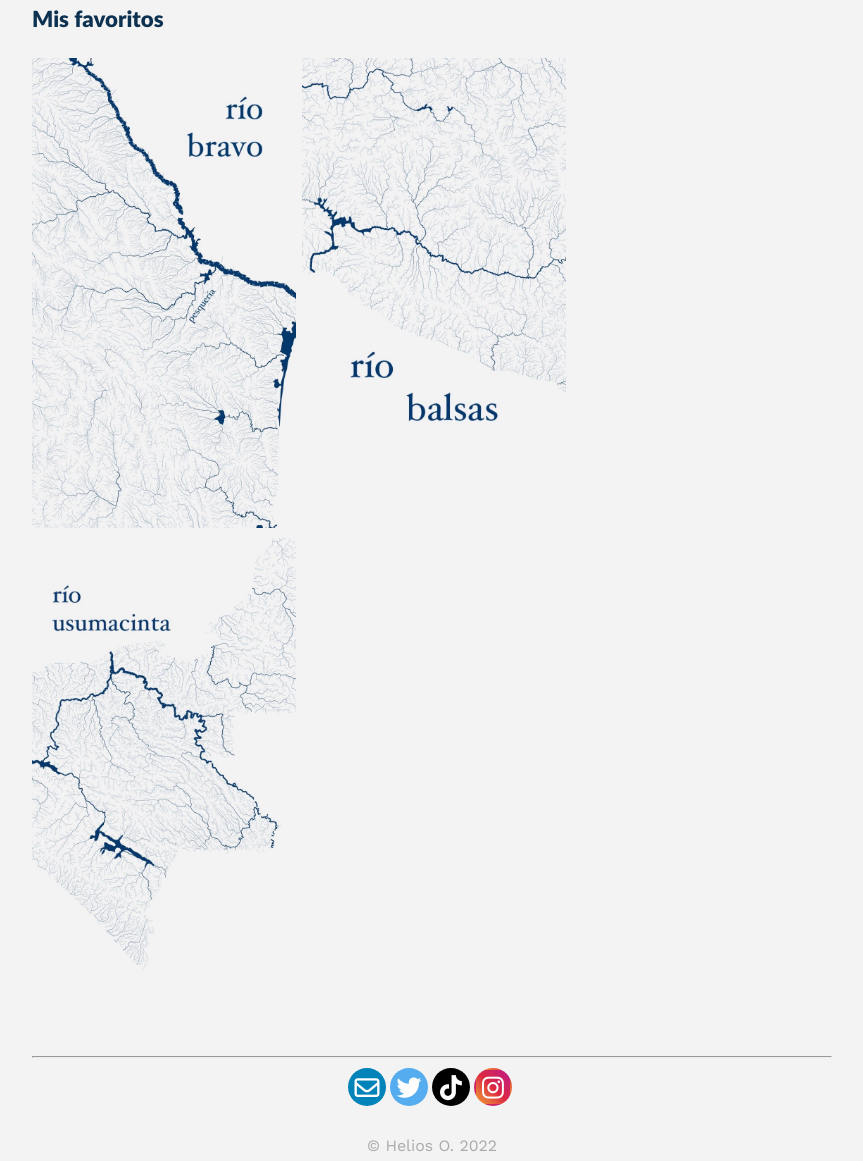
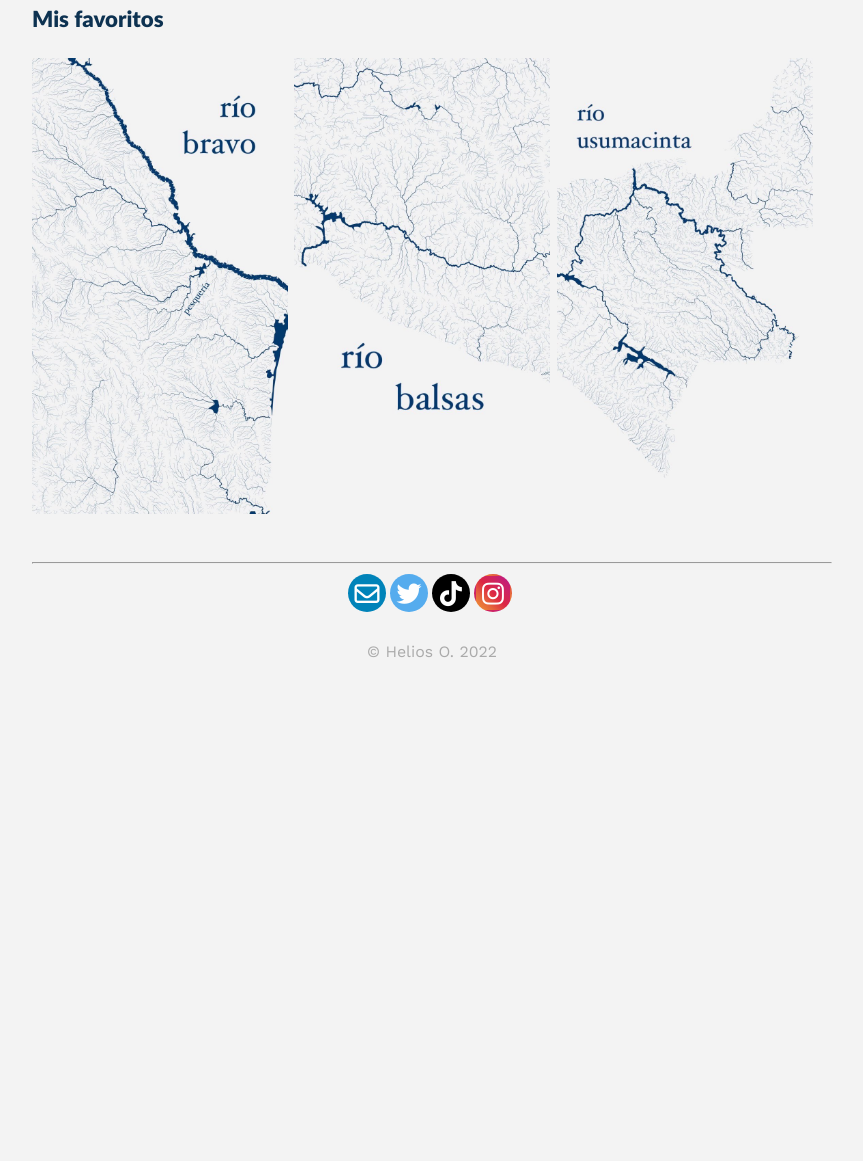
Before and after one commit to Heliouz/Heliouz.github.io, a Jekyll site: the page built from _projects/estumex.md, in a window 1280 px wide. Shown: the part 1947-3108 px from the top of the page, without its empty margins (208-1071 px from the left). Built offline with Jekyll 4.4.1, drawn with Linux system fonts in a browser that asks for light colours; after the commit the page ends 2614 px from its top, so only the background shows below that.

Commit message:
Update estumex.md

```diff
--- a/_projects/estumex.md
+++ b/_projects/estumex.md
@@ -31,7 +31,7 @@ Con solo dibujar los ríos de méxico es suficiente para comprender la geografí
 <img src="/assets/images/mapatopo/maprios.jpg" alt="mapamex" width="98%" style="display: block;  padding:0; margin:0;"/>
 ### Mis favoritos
 <p float="center">
-  <img src="/assets/images/mapatopo/maprio1.jpg" width="33%" />
-  <img src="/assets/images/mapatopo/maprio2.jpg" width="33%" />
-  <img src="/assets/images/mapatopo/maprio3.jpg" width="33%" />
+  <img src="/assets/images/mapatopo/maprio1.jpg" width="32%" />
+  <img src="/assets/images/mapatopo/maprio2.jpg" width="32%" />
+  <img src="/assets/images/mapatopo/maprio3.jpg" width="32%" />
 </p>
```
